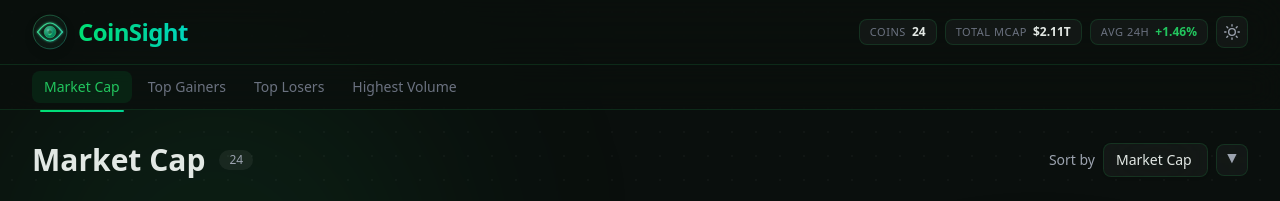
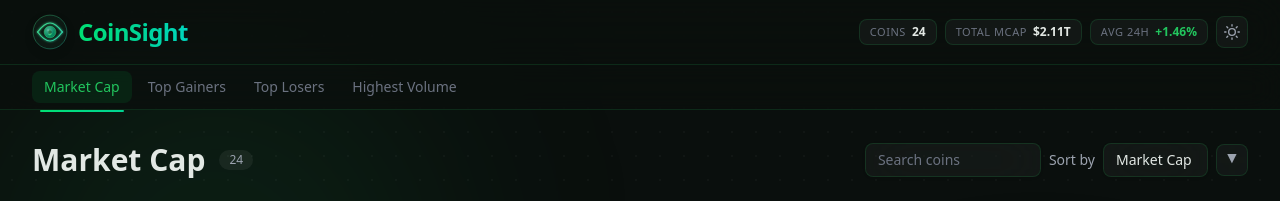
Before and after one commit to agility-partners/nick-cohort-crypto, a Next.js app: page / in a window 1280 px wide. Shown: the top 201 px of the page. Built offline with nearby package versions, Linux system fonts and the light colour scheme.

Commit message:
feat: implement search functionality in HomeContent and SortControls components

```diff
--- a/domains/crypto/components/home-content.tsx
+++ b/domains/crypto/components/home-content.tsx
@@ -44,6 +44,23 @@ function sortCryptos(cryptos: Crypto[], key: SortKey, dir: SortDirection): Crypt
   return dir === "desc" ? sorted.reverse() : sorted;
 }
 
+function filterCryptos(cryptos: Crypto[], query: string): Crypto[] {
+  const normalizedQuery = query.trim().toLowerCase();
+
+  if (!normalizedQuery) {
+    return cryptos;
+  }
+
+  return cryptos.filter(({ name, symbol }) => {
+    const normalizedName = name.toLowerCase();
+    const normalizedSymbol = symbol.toLowerCase();
+
+    return (
+      normalizedName.includes(normalizedQuery) || normalizedSymbol.includes(normalizedQuery)
+    );
+  });
+}
+
 /* ── component ── */
 export default function HomeContent() {
   const searchParams = useSearchParams();
@@ -51,6 +68,7 @@ export default function HomeContent() {
 
   const [sortKey, setSortKey] = useState<SortKey>(() => getDefaultSort(view).key);
   const [sortDirection, setSortDirection] = useState<SortDirection>(() => getDefaultSort(view).dir);
+  const [searchQuery, setSearchQuery] = useState("");
 
   /* sync sort state when the navbar view changes */
   useEffect(() => {
@@ -59,10 +77,10 @@ export default function HomeContent() {
     setSortDirection(defaults.dir);
   }, [view]);
 
-  const sorted = useMemo(
-    () => sortCryptos(mockCryptos, sortKey, sortDirection),
-    [sortKey, sortDirection],
-  );
+  const filteredAndSorted = useMemo(() => {
+    const filtered = filterCryptos(mockCryptos, searchQuery);
+    return sortCryptos(filtered, sortKey, sortDirection);
+  }, [searchQuery, sortKey, sortDirection]);
 
   const { title } = VIEW_META[view];
 
@@ -72,19 +90,21 @@ export default function HomeContent() {
         <div className="flex items-center gap-2.5">
           <h2 className="text-2xl font-bold text-[var(--text-primary)] sm:text-3xl">{title}</h2>
           <span className="ml-1 rounded-full bg-[var(--badge-bg)] px-2.5 py-0.5 text-xs font-medium text-[var(--text-secondary)]">
-            {mockCryptos.length}
+            {filteredAndSorted.length}
           </span>
         </div>
 
         <SortControls
           sortKey={sortKey}
           sortDirection={sortDirection}
+          searchQuery={searchQuery}
           onSortKeyChange={setSortKey}
+          onSearchQueryChange={setSearchQuery}
           onDirectionToggle={() => setSortDirection((d) => (d === "asc" ? "desc" : "asc"))}
         />
       </div>
 
-      <Watchlist cryptos={sorted} />
+      <Watchlist cryptos={filteredAndSorted} />
     </>
   );
 }
--- a/domains/crypto/components/sort-controls.tsx
+++ b/domains/crypto/components/sort-controls.tsx
@@ -7,7 +7,9 @@ export type { SortKey, SortDirection };
 interface SortControlsProps {
   sortKey: SortKey;
   sortDirection: SortDirection;
+  searchQuery: string;
   onSortKeyChange: (key: SortKey) => void;
+  onSearchQueryChange: (query: string) => void;
   onDirectionToggle: () => void;
 }
 
@@ -22,11 +24,25 @@ const sortOptions: { value: SortKey; label: string }[] = [
 export default function SortControls({
   sortKey,
   sortDirection,
+  searchQuery,
   onSortKeyChange,
+  onSearchQueryChange,
   onDirectionToggle,
 }: SortControlsProps) {
   return (
     <div className="flex items-center gap-2">
+      <label htmlFor="crypto-search" className="sr-only">
+        Search coins
+      </label>
+      <input
+        id="crypto-search"
+        type="search"
+        value={searchQuery}
+        onChange={(e) => onSearchQueryChange(e.target.value)}
+        placeholder="Search coins"
+        className="w-44 rounded-lg border border-[var(--card-border)] bg-[var(--card-bg)] px-3 py-1.5 text-sm text-[var(--text-primary)] shadow-sm backdrop-blur-xl outline-none transition-colors placeholder:text-[var(--text-muted)] hover:border-[var(--card-hover-border)] focus:border-green-500/40 focus:ring-1 focus:ring-green-500/20"
+      />
+
       <label htmlFor="sort-select" className="text-sm text-[var(--text-secondary)]">
         Sort by
       </label>
```
